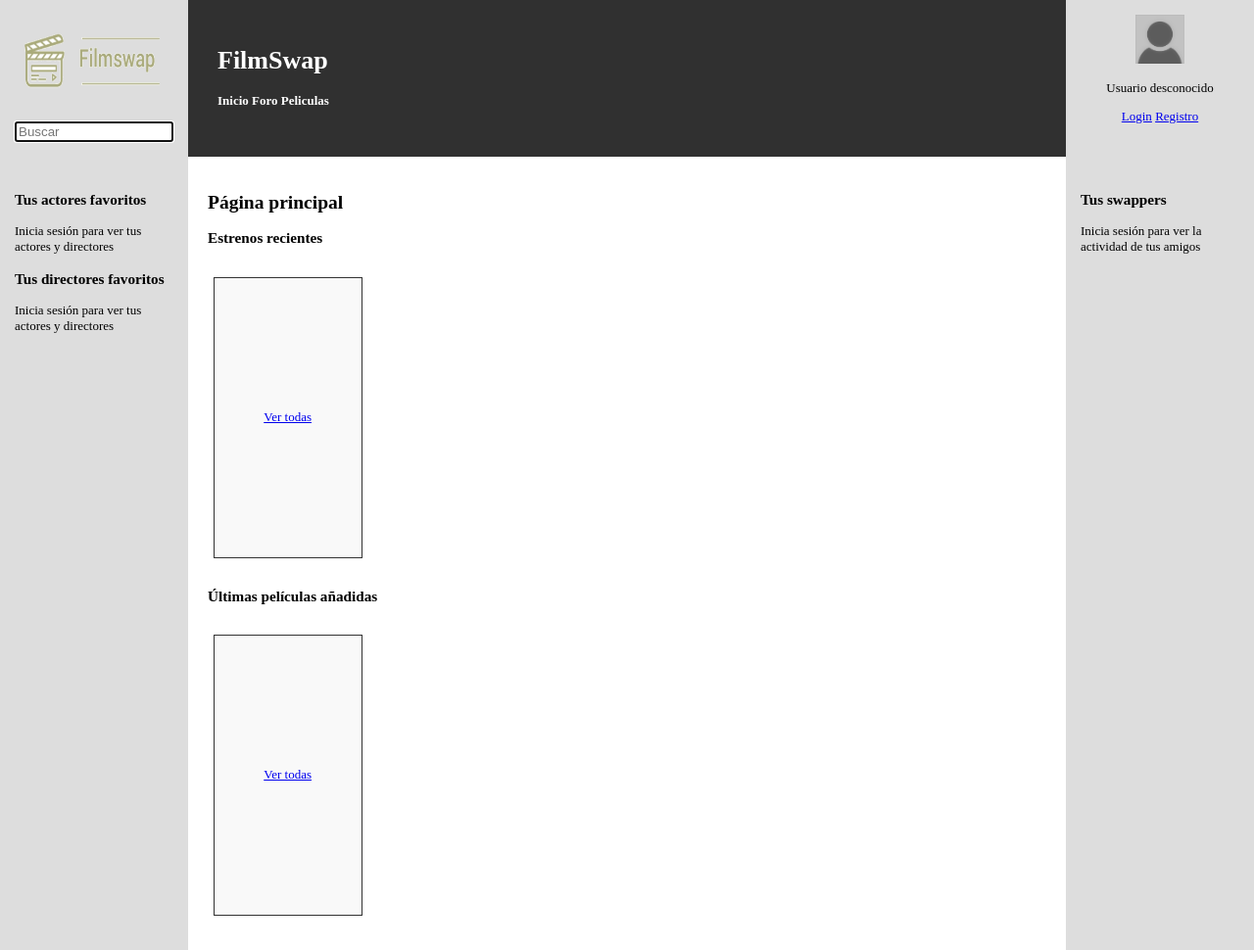
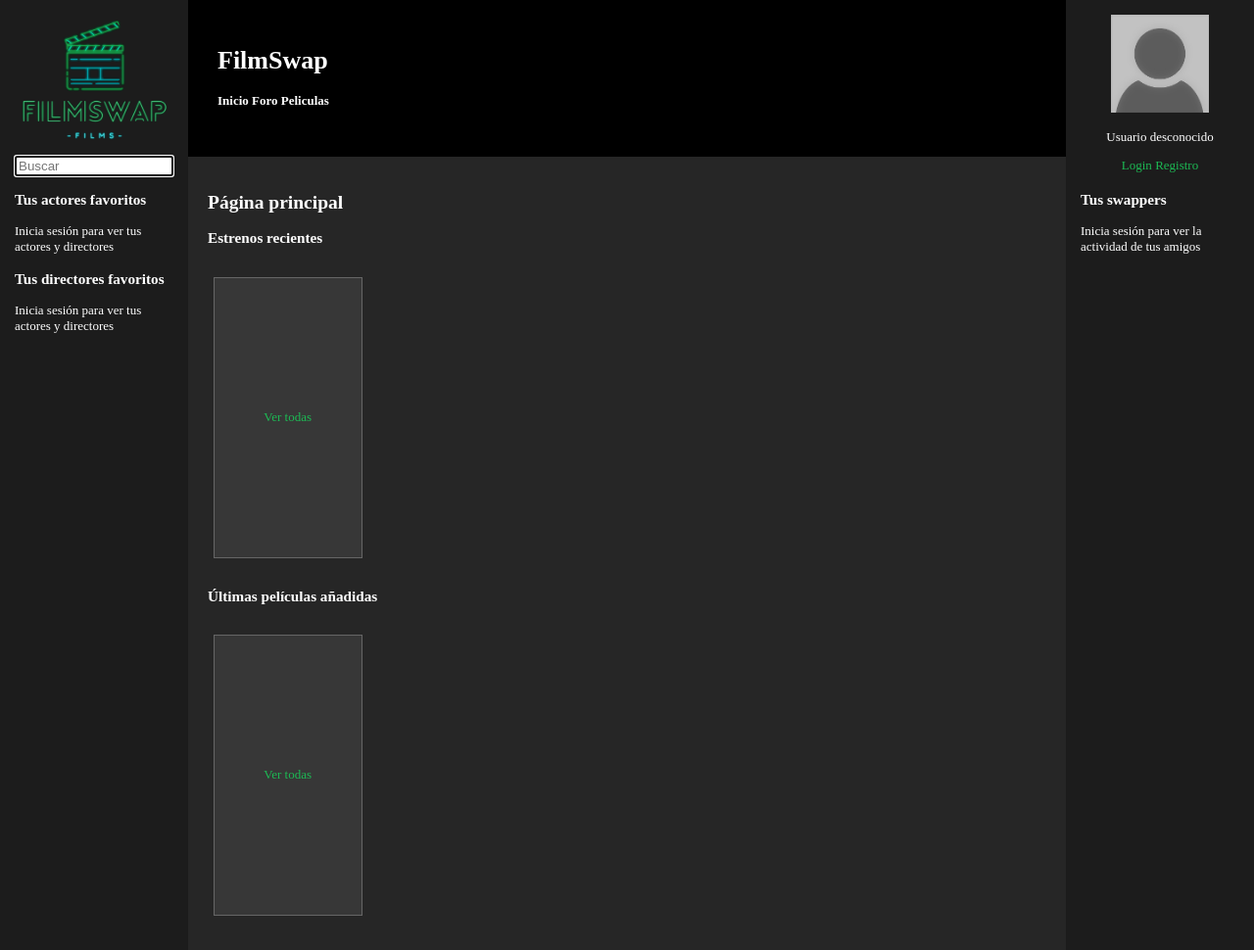
Before and after one commit to Andresfyc/AW, a PHP site: page / in a window 1280 px wide. Shown: the whole page at 98% size. Run offline with PHP 8.4, Linux system fonts and the light colour scheme; data that the repository does not hold is empty.

Commit message:
Tocando un poco el CSS

```diff
--- a/estilo.css
+++ b/estilo.css
@@ -4,18 +4,18 @@ html {
 
 body {
 	display: flex;
-	background-color: #ffffff;
+	background-color: #1C1C1C;
 	margin: 0px;
 	padding: 0px;
-	min-height: -webkit-fill-available;
+	min-height: -webkit-fill-available; /**/
 	font-size: small;
 }
 
 header {
 	padding: 30px;
 	height: 100px;
-	background-color: #303030;
-	color: white;
+	color: #FFFFFF;/**/
+	background-color: #000000;/**/
 }
 
 header a, header a:visited {
@@ -25,7 +25,7 @@ header a, header a:visited {
 }
 
 header a:hover {
-	color: red;
+	color: #1DB954;/**/
 	font-weight: bold;
 	text-decoration: underline;
 }
@@ -40,13 +40,23 @@ nav {
 }
 
 nav a, nav a:visited {
-	color: red;
+	color: #1DB954;/**/
 	font-weight: bold;
 	text-decoration: none;
 }
 
 nav a:hover {
-	color: red;
+	color: #1DB954;/**/
+	text-decoration: underline;
+}
+
+a{
+	color: #1DB954;/**/
+	text-decoration: none;
+}
+
+a:hover {
+	color: white;
 	text-decoration: underline;
 }
 
@@ -64,7 +74,8 @@ nav a:hover {
 	float: left;
 	/*width: 170px;*/
 	/*height: 1000px;*/
-	background-color: #dddddd;
+	color: #FFFFFF;/**/
+	background-color: #1C1C1C;/**/
 }
 
 #sidebarDer{
@@ -73,8 +84,10 @@ nav a:hover {
 	float: right;
 	/*width: 170px;*/
 	/*height: 1000px;*/
-	background-color: #dddddd;
+	color: #FFFFFF;/**/
+	background-color: #1C1C1C;/**/
 }
+
 
 main {
 	width: 70%;
@@ -82,7 +95,8 @@ main {
 	/*min-height: 1000px;*/
   	height: 100%;
 	/*width: 500px;*/
-	background-color: white;
+	background-color: #262626;/**/
+	color: white;
     overflow-y: auto;
 }
 
@@ -108,14 +122,15 @@ div.saludo {
 }
 
 fieldset {
-	border: 1px solid black;
+	border: 1px solid #666666;
 	width: 15em;
 	margin: 0 auto;
+	background: #373737;
 }
 
 legend {
-	color: #fff;
-	background: #303030;
+	color: #ffffff;/**/
+	background: #303030;/**/
 	border: 1px solid black;
 	padding: 2px 6px;
 }
@@ -129,7 +144,7 @@ button {
 }
 
 #topSide {
-	width: 1;
+	width: auto;
 	height: 135px;
 	padding: 15px;
 	text-align: center;
@@ -157,7 +172,7 @@ button {
 	justify-content: space-around;
 	width: 100%;
 	border-style: solid;
-	border-color: #000000;
+	border-color: #666666;
 	border-width: 2px;
 	display: flex;
 }
@@ -166,13 +181,14 @@ button {
 	justify-content: space-around;
 	width: 100%;
 	border-style: solid;
-	border-color: #000000;
+	border-color: #666666;/**/
 	border-width: 0 2px 2px 2px;
 	display: flex;
 }
 
 .col {
 	padding-left: 25px;
+	background-color: #373737;
 }
 
 #col-4-1 {
@@ -209,6 +225,7 @@ button {
 
 #col-3-3 > p {
 	text-align: center;
+
 }
 
 .row-mensaje {
@@ -234,16 +251,16 @@ button {
     height: 285px;
     width: 150px;
 	border-style: solid;
-	border-color: #333333;
+	border-color: #666666;/**/
 	border-width: 0.5px;
-	background-color: #f9f9f9;
+	background-color: #373737;/**/
 }
 
 .div-pelicula-last {
 	margin: 15px auto;
 	display: flex;
 	border-style: solid;
-	border-color: #333333;
+	border-color: #666666;/**/
 	border-width: 1px;
     flex-direction: column;
     justify-content: center;
@@ -251,9 +268,9 @@ button {
     height: 285px;
     width: 150px;
 	border-style: solid;
-	border-color: #333333;
+	border-color: #666666;/**/
 	border-width: 0.5px;
-	background-color: #f9f9f9;
+	background-color: #373737;/**/
 }
 
 .div-pelicula > p {
--- a/includes/comun/sidebarDer.php
+++ b/includes/comun/sidebarDer.php
@@ -1,9 +1,9 @@
 <?php
 function mostrarSaludo() {
 	if (isset($_SESSION["login"]) && ($_SESSION["login"]===true)) {
-		echo "<img id=\"prof_pic\" src=\"img/usuarios/{$_SESSION["imagen"]}\" alt=\"imagen\" width=\"50\" height=\"50\"><p>Bienvenido, " . $_SESSION["nombre"] . "</p><a href='perfil.php'>Perfil</a> <a href='logout.php'>Salir</a>";
+		echo "<img id=\"prof_pic\" src=\"img/usuarios/{$_SESSION["imagen"]}\" alt=\"imagen\" width=\"100\" height=\"100\"><p>Bienvenido, " . $_SESSION["nombre"] . "</p><a href='perfil.php'>Perfil</a> <a href='logout.php'>Salir</a>";
 	} else {
-		echo "<img id=\"prof_pic\" src=\"img/usuarios/user_no_logged.png\" alt=\"imagen\" width=\"50\" height=\"50\"><p> Usuario desconocido </p><a href='login.php'>Login</a> <a href='registro.php'>Registro</a>";
+		echo "<img id=\"prof_pic\" src=\"img/usuarios/user_no_logged.png\" alt=\"imagen\" width=\"100\" height=\"100\"><p> Usuario desconocido </p><a href='login.php'>Login</a> <a href='registro.php'>Registro</a>";
 	}
 }
 
--- a/includes/comun/sidebarIzq.php
+++ b/includes/comun/sidebarIzq.php
@@ -14,7 +14,7 @@ function mostrarActoresDirectores($actorDirector) {
 ?>
 <aside id="sidebarIzq">
 	<div id="topSide">
-		<img src="img/logo.png" alt="filmswap logo" width="100%" height="100px">
+		<img src="img/logo1.png" alt="filmswap logo" width="100%" height="100%">
 		<form id="buscador" name="buscador" method="post" action="buscar.php">
 			<input id="buscar" name="buscar" type="text" placeholder="Buscar" autofocus>
 		</form>
--- a/includes/plantillas/plantilla.php
+++ b/includes/plantillas/plantilla.php
@@ -2,7 +2,7 @@
 <html>
 <head>
     <link rel="stylesheet" type="text/css" href="estilo.css" />
-    <link rel="shortcut icon" href="img/icono.ico" />
+    <link rel="shortcut icon" href="img/icono1.ico" />
     <meta http-equiv="Content-Type" content="text/html; charset=utf-8">
     <title><?= $tituloPagina ?></title>
 </head>
```
Also changed, not shown: img/icono1.ico (added), img/logo1.png (added).
